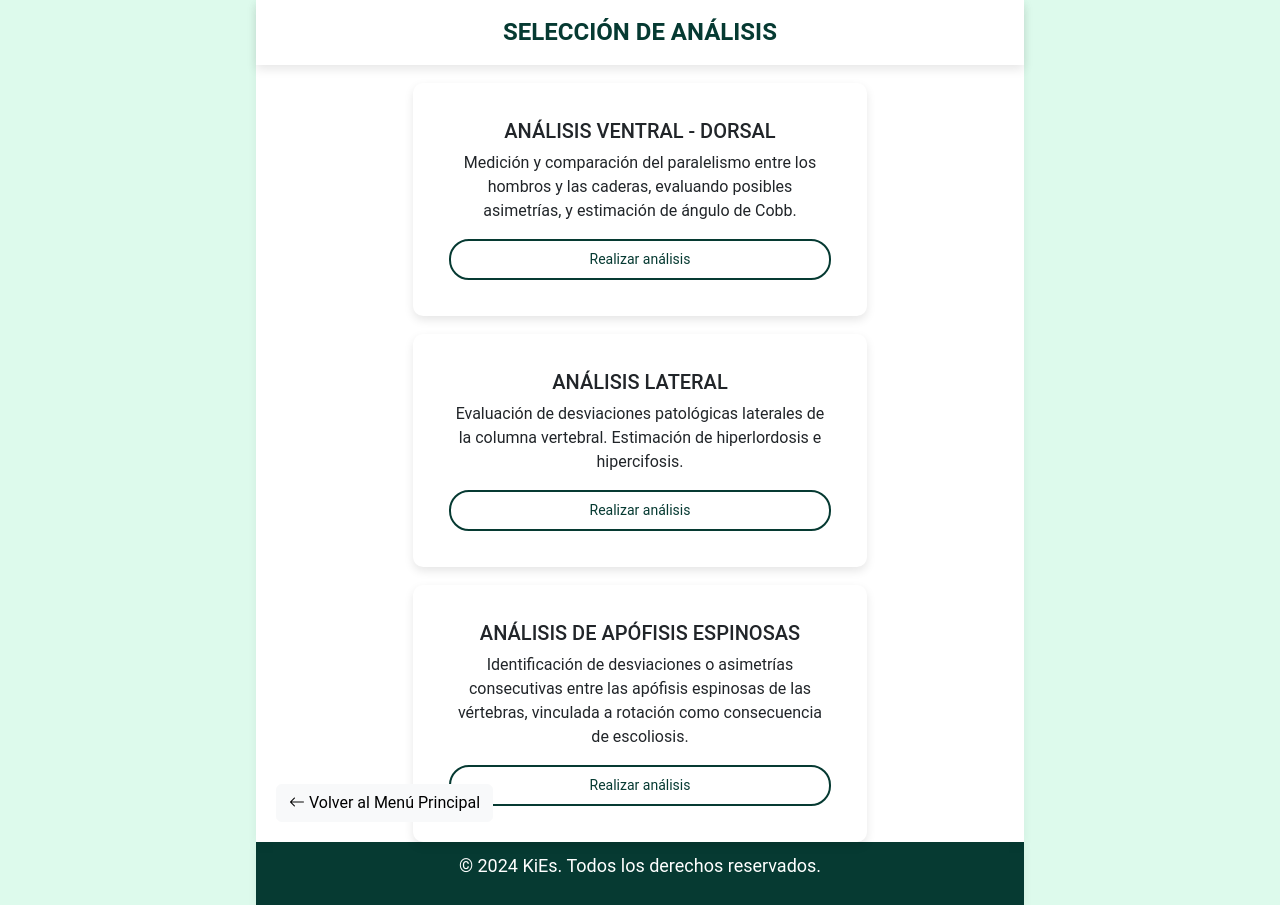
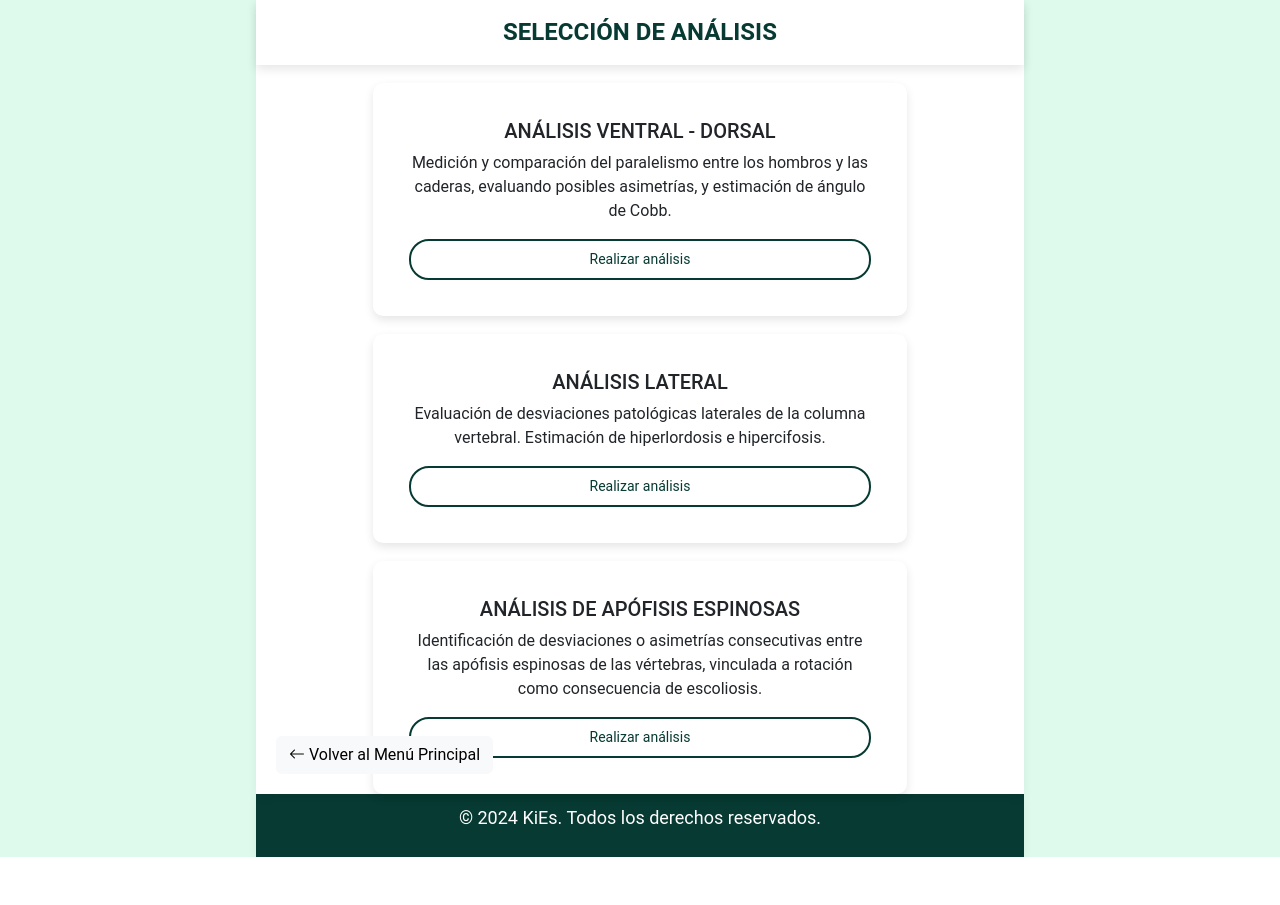
Before and after one commit to Florencia-coder/KiEs, a Flask app: page /analysis_selection in a window 1280 px wide. After the commit the page ends 857 px from the top, so only its background shows below. Run offline with Flask 3, Linux system fonts and the light colour scheme; the visitor is signed in with stand-in values (Sample User, id 1); some libraries are stand-ins or nearby versions.

Commit message:
style: change padding in analysis section

```diff
--- a/app/static/css/analysis_selection.css
+++ b/app/static/css/analysis_selection.css
@@ -115,17 +115,17 @@ footer {
 }
 
 /* Media Queries para pantallas medianas (1024px) */
-@media (max-width: 1440px) {
+@media (max-width: 1800px) {
   .container {
     width: 60%; /* Ajustar ancho en pantallas medianas */
-    padding-left: 100px;
-    padding-right: 100px;
+    padding-left: 50px;
+    padding-right: 50px;
   }
 
   header {
-    margin-left: -100px;
-    margin-right: -100px;
-    width: calc(100% + 200px);
+    margin-left: -50px;
+    margin-right: -50px;
+    width: calc(100% + 100px);
     padding: 18px 0;
   }
 
```
